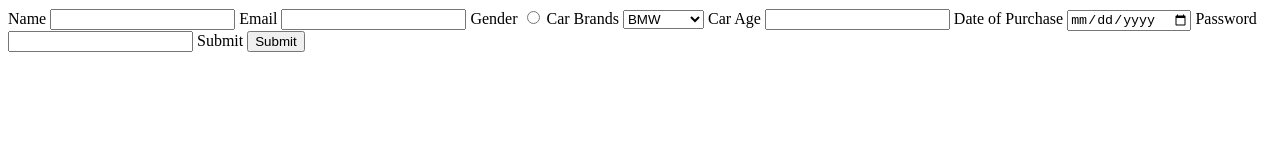
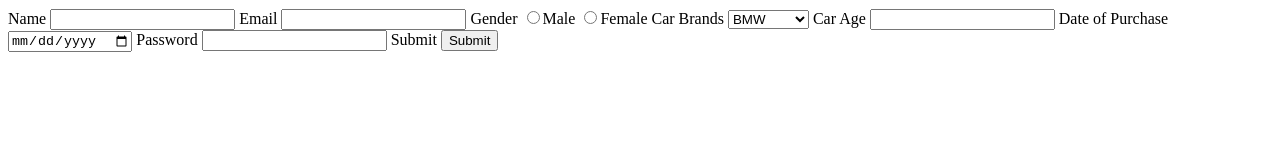
Before and after one commit to acciojob/car-insurance-form-Mohitkumar521, a website: page main.html in a window 1280 px wide. Drawn offline with Linux system fonts and the light colour scheme.

Commit message:
created a submission

```diff
--- a/main.html
+++ b/main.html
@@ -13,7 +13,8 @@
 	<label for="email">Email</label>
 	<input type="Email" id="email" required>
 	<label for="gender">Gender</label>
-	<input type="Radio"   button="gender"required>
+	<input type="Radio" name="gender" value="male" required>Male
+		<input type="Radio" name="gender" value="female" required>Female
 	<label for="cars">Car Brands</label>
 <select id="cars">
   <option value="volvo">BMW</option>
```
